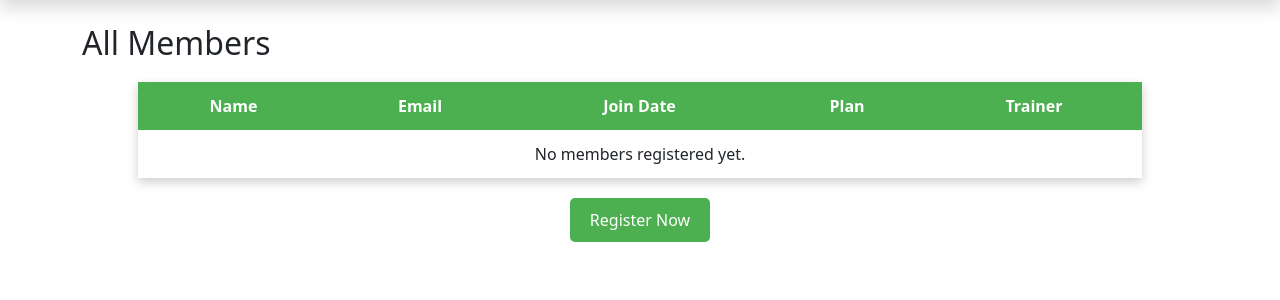
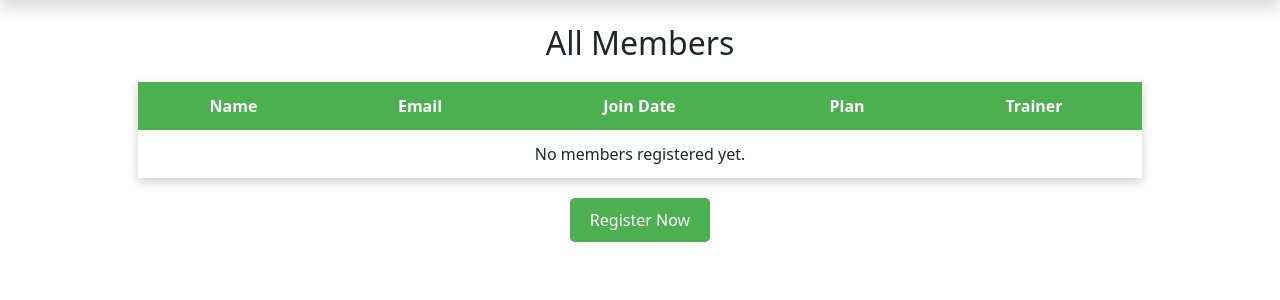
Before and after one commit to Niharika-Seth/Django, a Django app: page /members/ in a window 1280 px wide. Shown: the part 56-356 px from the top of the page. Run offline with Django 5.2, Linux system fonts and the light colour scheme.

Commit message:
Changed Design of Title header by center aligning it

```diff
--- a/gymapp/templates/gymapp/member_list.html
+++ b/gymapp/templates/gymapp/member_list.html
@@ -1,6 +1,6 @@
 {% extends "gymapp/base.html" %}
 {% block content %}
-<h2>All Members</h2>
+<h2 style="text-align: center; margin-bottom: 20px;">All Members</h2>
 <div style="display: flex; justify-content: center; margin-top: 20px;">
   <table style="border-collapse: collapse; width: 90%; text-align: center; box-shadow: 0px 4px 10px rgba(0,0,0,0.2);">
     <thead style="background-color: #4CAF50; color: white;">
```
